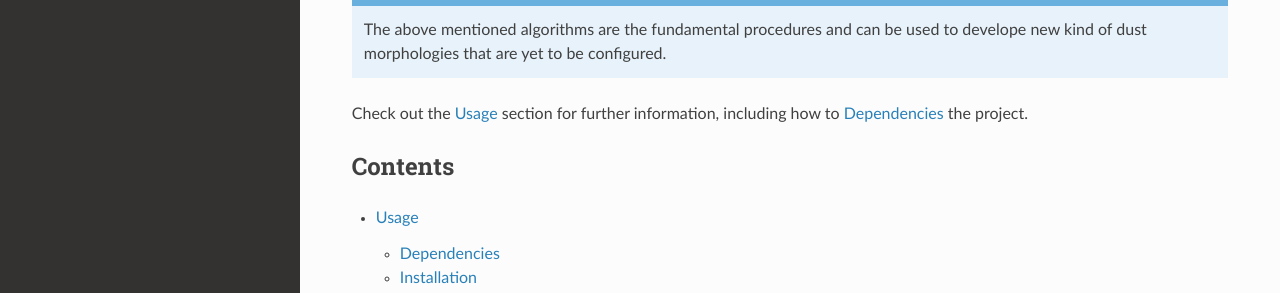
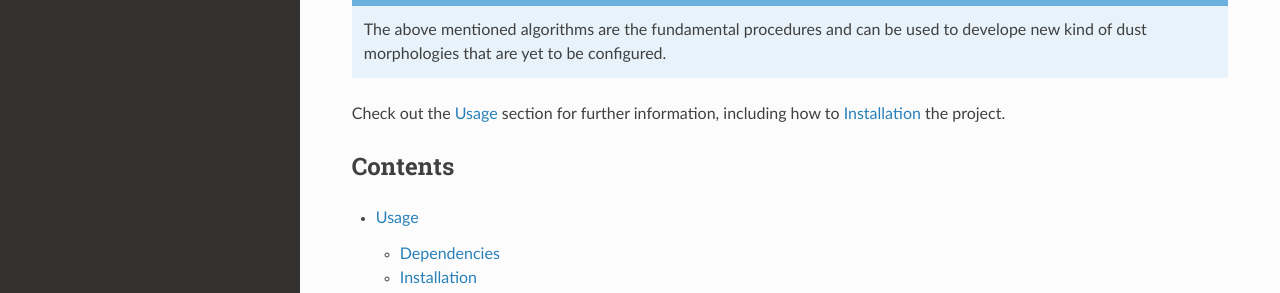
Before and after one commit to prithishh3/rtd-tutorial, a Sphinx documentation site: the page built from docs/source/index.rst, in a window 1280 px wide and 900 px high, scrolled down 536 px. Shown: the part 362-655 px from the top of the window. Built offline with Sphinx 7.4.7 and the Read the Docs theme 2.0.0, drawn with Linux system fonts in a browser that asks for light colours; some of the changed lines change nothing that is shown.

Commit message:
Update usage.rst

```diff
--- a/docs/source/usage.rst
+++ b/docs/source/usage.rst
@@ -1,7 +1,7 @@
 Usage
 =====
 
-.. _installation:
+.. _dependencies:
 
 Dependencies
 ------------
@@ -16,6 +16,7 @@ Before launching the **REST** package, please ensure following dependencies are
 .. warning::
    There are some issues in current versions of PyVista due to which it may not be able to plot the .VTK files. Please install *PyVista* version - 0.29.0 or lower than that. Avoid installing recent verions of *PyVista*.
 
+.. _installation:
 
 Installation
 ------------
@@ -30,6 +31,8 @@ Installation
        $./REST.sh
 
 .. image:: er1.png
+
+.. _first_run:
 
 First Run
 ---------
```
